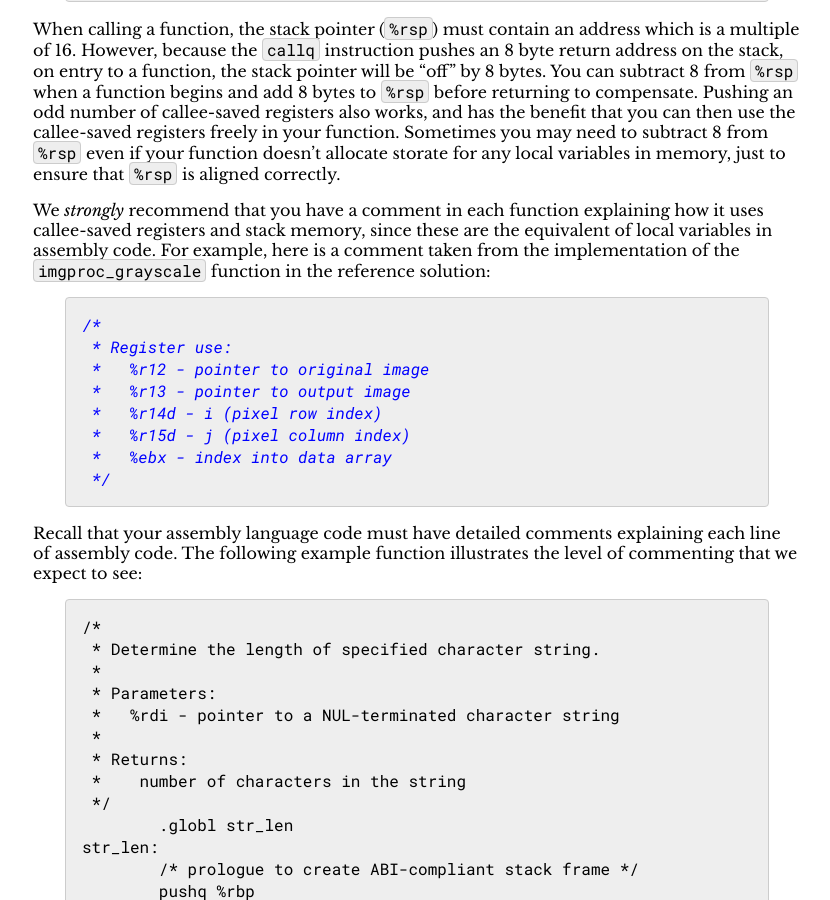
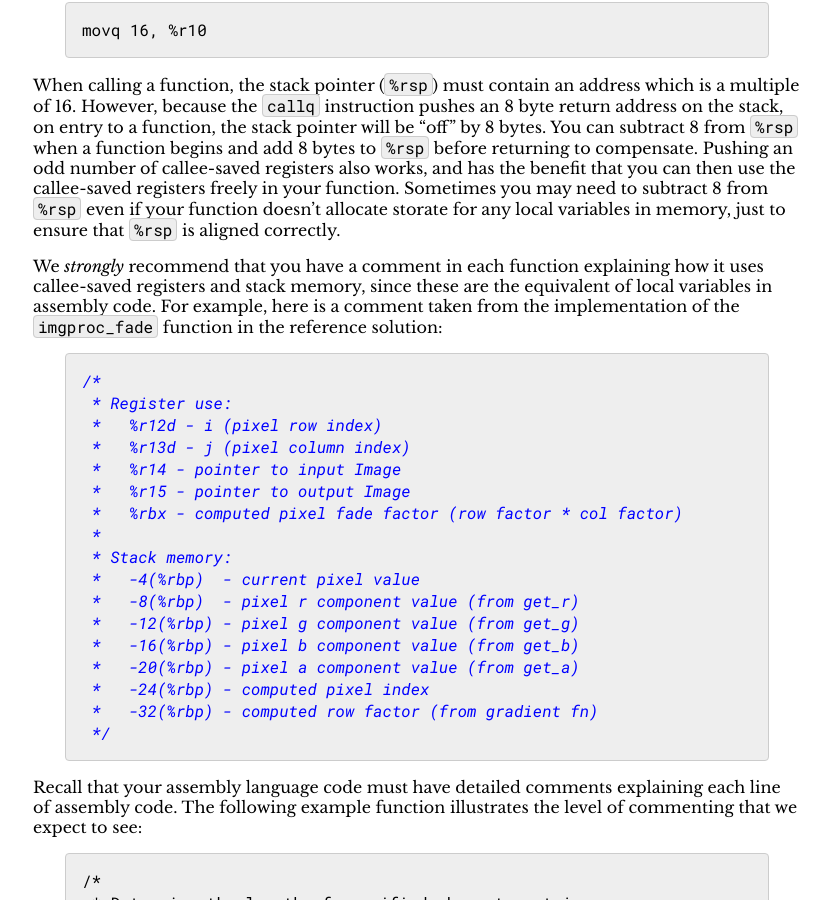
Before and after one commit to jhucsf/spring2025, a Jekyll site: the page built from assign/assign02.md, in a window 1280 px wide and 900 px high, scrolled down 10801 px. Shown: the whole window, without its empty margins (223-1053 px from the left). Built offline with Jekyll 4.4.1, drawn with Linux system fonts in a browser that asks for light colours; formulas are drawn with MathJax 3; some of the changed text lies outside the part shown.

Commit message:
better reg use/stack layout comment example

````diff
--- a/assign/assign02.md
+++ b/assign/assign02.md
@@ -11,6 +11,9 @@ title: "Assignment 2: Image Processing"
 
 *Update 2/6*: Corrected an error in the formula for the
 gradient function in [the `fade` transformation](#the-fade-transformation).
+
+*Update 2/7*: Improved example of a [comment to show register use and
+layout of variables in the stack frame](#register-memory-comment).
 
 This is a **pair** assignment, so you may work with one partner.
 
@@ -702,7 +705,7 @@ just to ensure that `%rsp` is aligned correctly.
 We *strongly* recommend that you have a comment in each function explaining
 how it uses callee-saved registers and stack memory, since these are
 the equivalent of local variables in assembly code. For example,
-here is a comment taken from the implementation of the `imgproc_grayscale`
+here is a comment taken from the implementation of the `imgproc_fade`
 function in the reference solution:
 
 <a name='register-memory-comment'>
@@ -710,11 +713,20 @@ function in the reference solution:
 ```c
 /*
  * Register use:
- *   %r12 - pointer to original image
- *   %r13 - pointer to output image
- *   %r14d - i (pixel row index)
- *   %r15d - j (pixel column index)
- *   %ebx - index into data array
+ *   %r12d - i (pixel row index)
+ *   %r13d - j (pixel column index)
+ *   %r14 - pointer to input Image
+ *   %r15 - pointer to output Image
+ *   %rbx - computed pixel fade factor (row factor * col factor)
+ *
+ * Stack memory:
+ *   -4(%rbp)  - current pixel value
+ *   -8(%rbp)  - pixel r component value (from get_r)
+ *   -12(%rbp) - pixel g component value (from get_g)
+ *   -16(%rbp) - pixel b component value (from get_b)
+ *   -20(%rbp) - pixel a component value (from get_a)
+ *   -24(%rbp) - computed pixel index
+ *   -32(%rbp) - computed row factor (from gradient fn)
  */
 ```
 
@@ -819,9 +831,9 @@ access them, it is easy to see their values. In particular, if all of the
 local variables are the same size and type (e.g., they are all
 4-byte integers), then you can think of them as an array.
 For example, in [the comment above about local variable allocation](#register-memory-comment),
-there are 6 local variables allocated in stack memory, each of which
-is a 4 byte integer value. We can see all of the values at once
-with the `gdb` comamnd
+there are 7 local variables allocated in stack memory, six of which
+are 4 byte integer values, and one of which is an 8 byte integer value.
+We can see the six four-byte values at once with the `gdb` comamnd
 
 ```
 print (unsigned [6]) *((unsigned *)($rbp - 24))
@@ -831,11 +843,19 @@ Here we are pretending that these variables belong to the `unsigned` type,
 which is the same as the `uint32_t` type.  The `(unsigned [6])` at the
 beginning of the expression tells `gdb` that we are interpreting the
 memory as an array of 6 `unsigned` elements. We use the expression
-`$rbp - 24` to compute the address of the beginning of the local variable
-area, because it is 24 bytes in size, and `%rbp` points to the "top"
+`$rbp - 24` to compute the address of the beginning of the
+area containing the 4-byte variables,
+because it is 24 bytes in size, and `%rbp` points to the "top"
 of the area. Note that the `print` command will show the values of the local
 variables starting with the local variable with the "lowest" address, i.e.,
 the one referred to as `-24(%rbp)`.
+
+We can see the 8 byte value in memory (at offset -32 from `%rbp`)
+using the `gdb` command
+
+```
+print (unsigned long) *((unsigned long)($rbp - 32))
+```
 
 ## Submitting
 
````
Also changed, not shown: index.md (+3 -0 lines).
